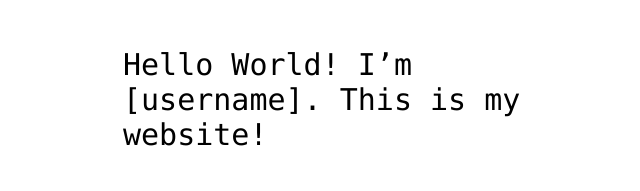
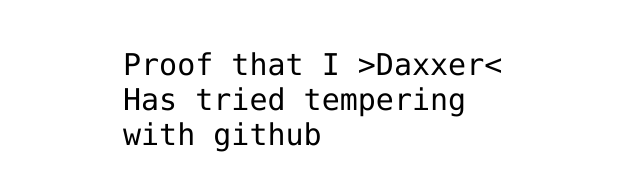
Before and after one commit to TheDaxxer/TheDaxxer.github.io, a plain HTML site: page index.html in a window 1280 px wide. Shown: the part 341-532 px from the top of the page, without its empty margins (317-957 px from the left). Drawn offline with Linux system fonts and the light colour scheme.

Commit message:
Added personal flair text

```diff
--- a/index.html
+++ b/index.html
@@ -12,7 +12,7 @@
 <img src="https://octodex.github.com/images/daftpunktocat-thomas.gif" id="octocat" alt="octocat-gif" />
 
 <!-- Change this code here by copy and pasting your template on line 15 -->
-<p>Hello World! I’m [username]. This is my website!</p>
+<p>Proof that I >Daxxer< Has tried tempering with github </p>
 
 </body>
 </html>
```
